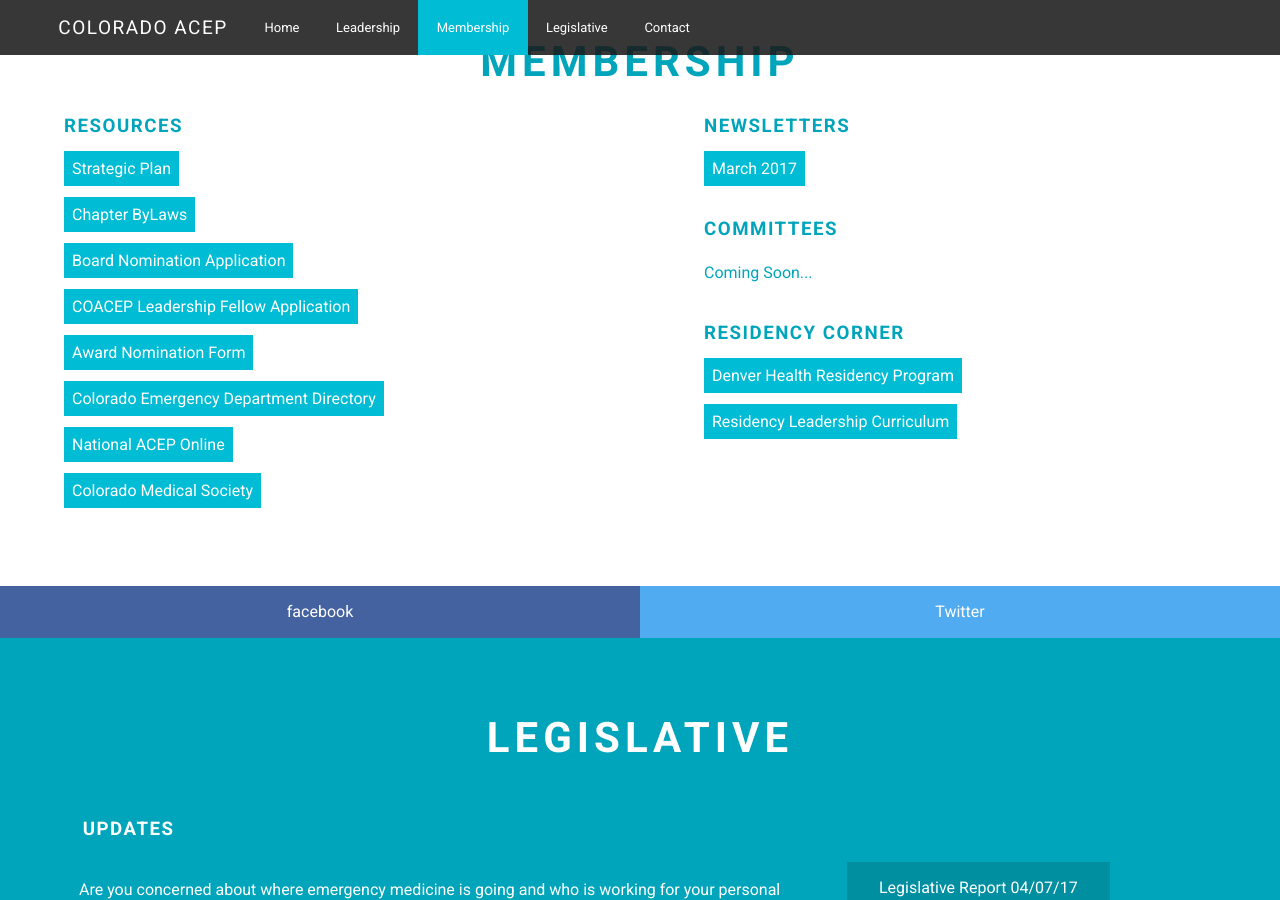
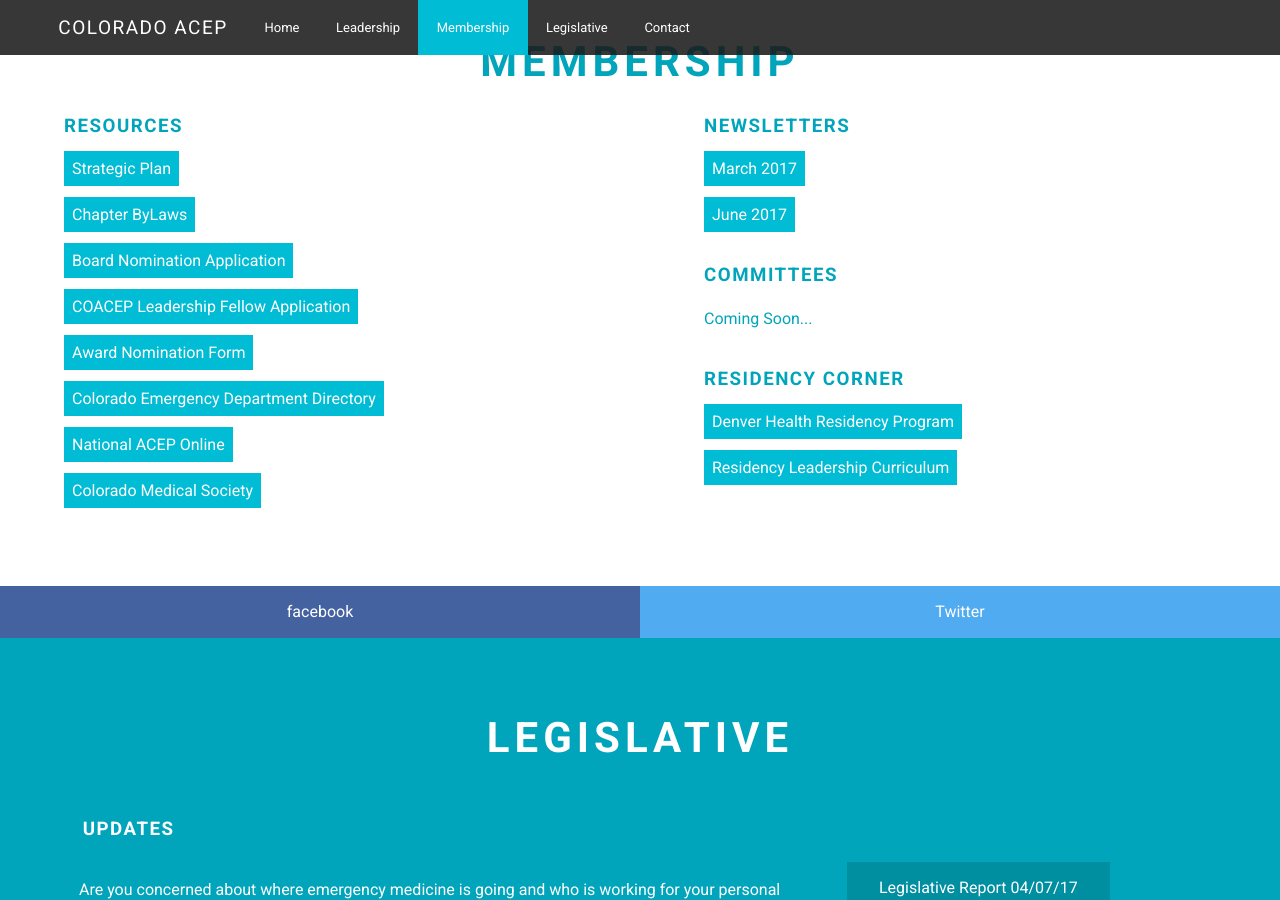
Before and after one commit to pebutler3/coacep, a Jekyll site: the page built from index.html, in a window 1280 px wide and 900 px high, scrolled down 2435 px. Built offline with Jekyll 4.4.1, drawn with Linux system fonts in a browser that asks for light colours.

Commit message:
added june newsletter

```diff
--- a/_includes/membership.html
+++ b/_includes/membership.html
@@ -16,9 +16,8 @@
   <section class="newsletters">
     <h3>Newsletters</h3>
     <ul>
-<!--      <li><a href="docs/newsletters/2016/aug.pdf">Aug 2016</a></li>
-     <li><a href="docs/newsletters/2016/dec.pdf">Dec 2016</a></li> -->
      <li><a href="docs/newsletters/2017/march.pdf">March 2017</a></li>
+     <li><a href="docs/newsletters/2017/june.pdf">June 2017</a></li>
     </ul>
   </section>
   <section class="committees">
```
Also changed, not shown: 1 other file.
